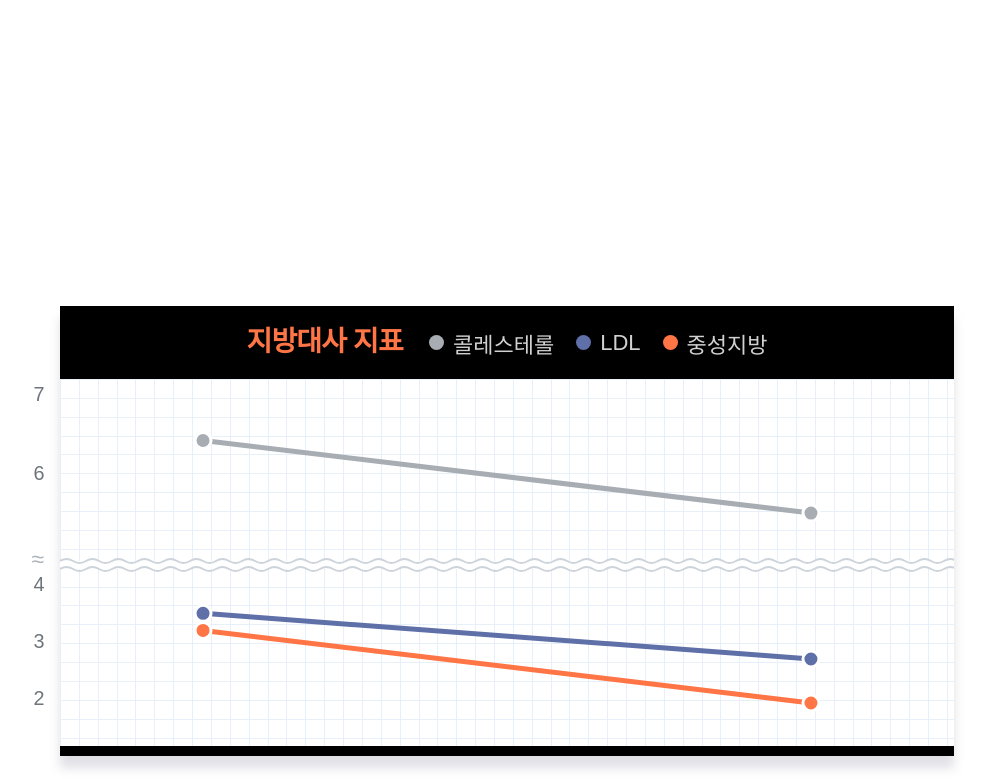
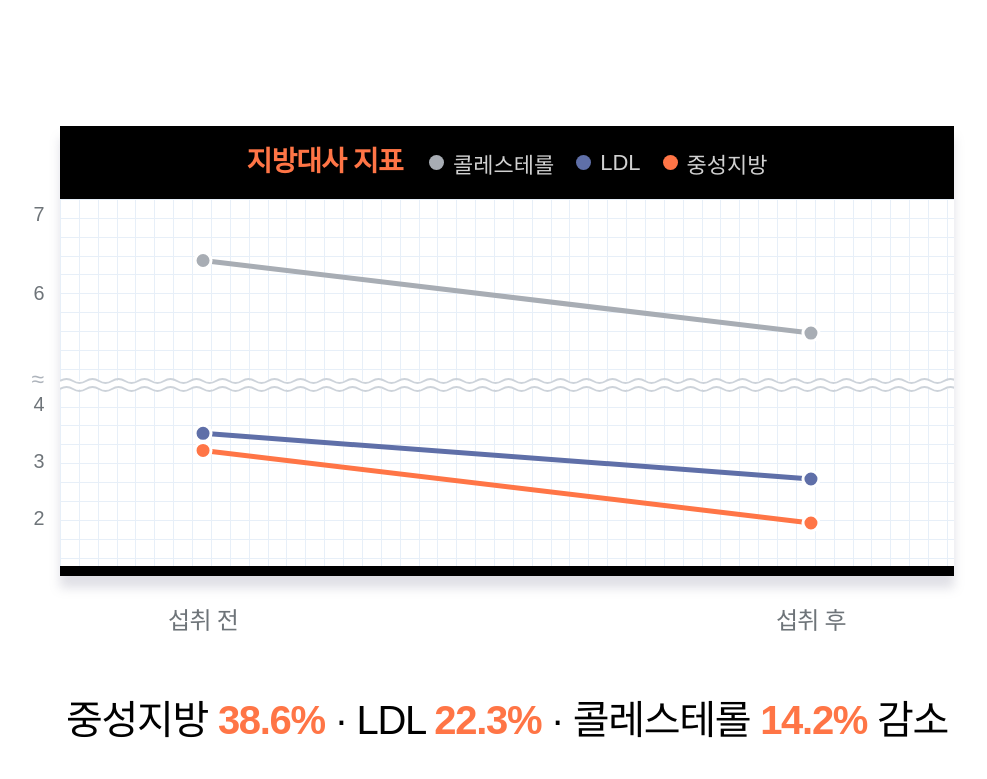
Before and after one commit to Eongmiau/berberine-research-charts, a plain HTML site: page index.html in a window 1280 px wide. Shown: the part 1460-2239 px from the top of the page, without its empty margins (156-1143 px from the left). Drawn offline with Linux system fonts and the light colour scheme; a web font is replaced by a local one.

Commit message:
그래프간 간격 300px
Co-Authored-By: Claude Opus 4.8 <noreply@anthropic.com>

```diff
--- a/index.html
+++ b/index.html
@@ -30,7 +30,7 @@
   /* two single bar charts, side by side */
   .duo{display:grid;grid-template-columns:1fr 1fr;gap:84px;margin-top:280px;}
   /* full-width line charts */
-  .solo{margin-top:480px;}
+  .solo{margin-top:300px;}
 
   .chart{position:relative;display:flex;align-items:flex-start;gap:16px;}
   .ylabels{position:relative;width:30px;flex:none;height:377.41px;margin-top:67px;}
```
